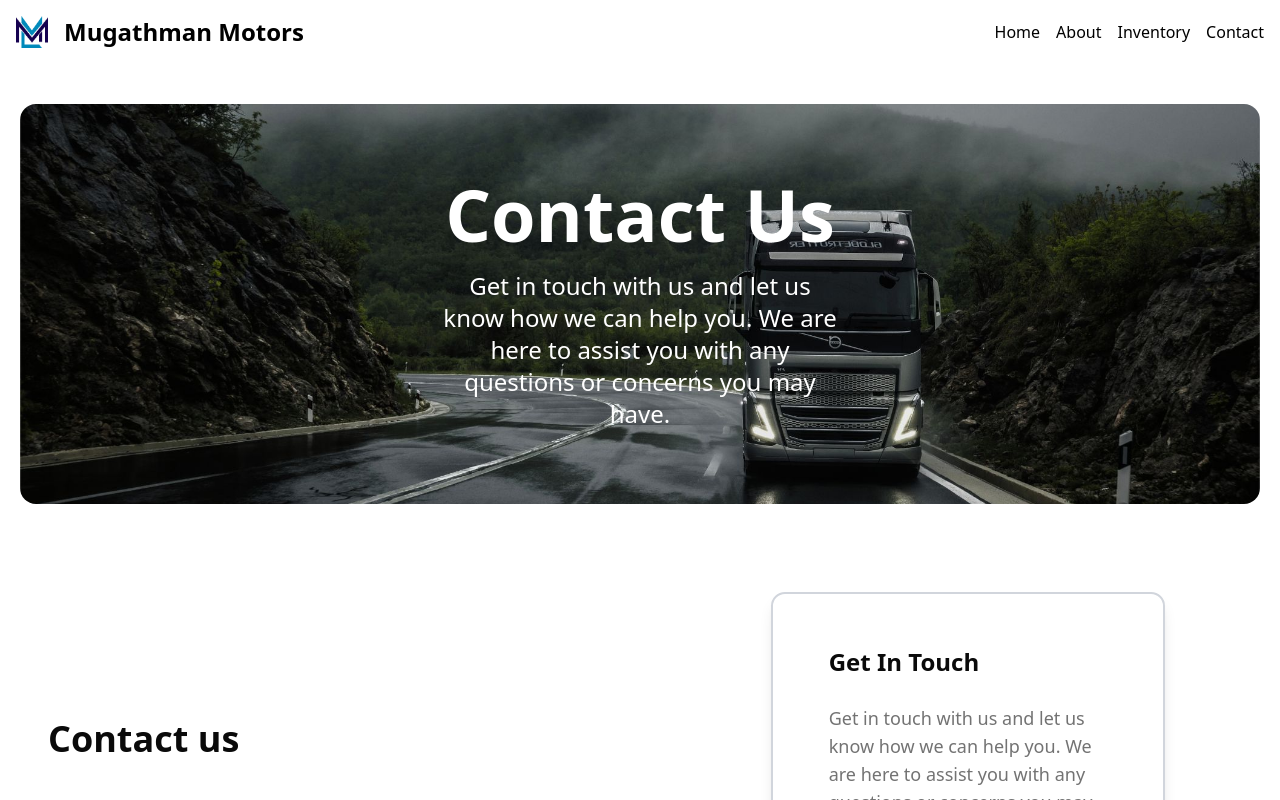
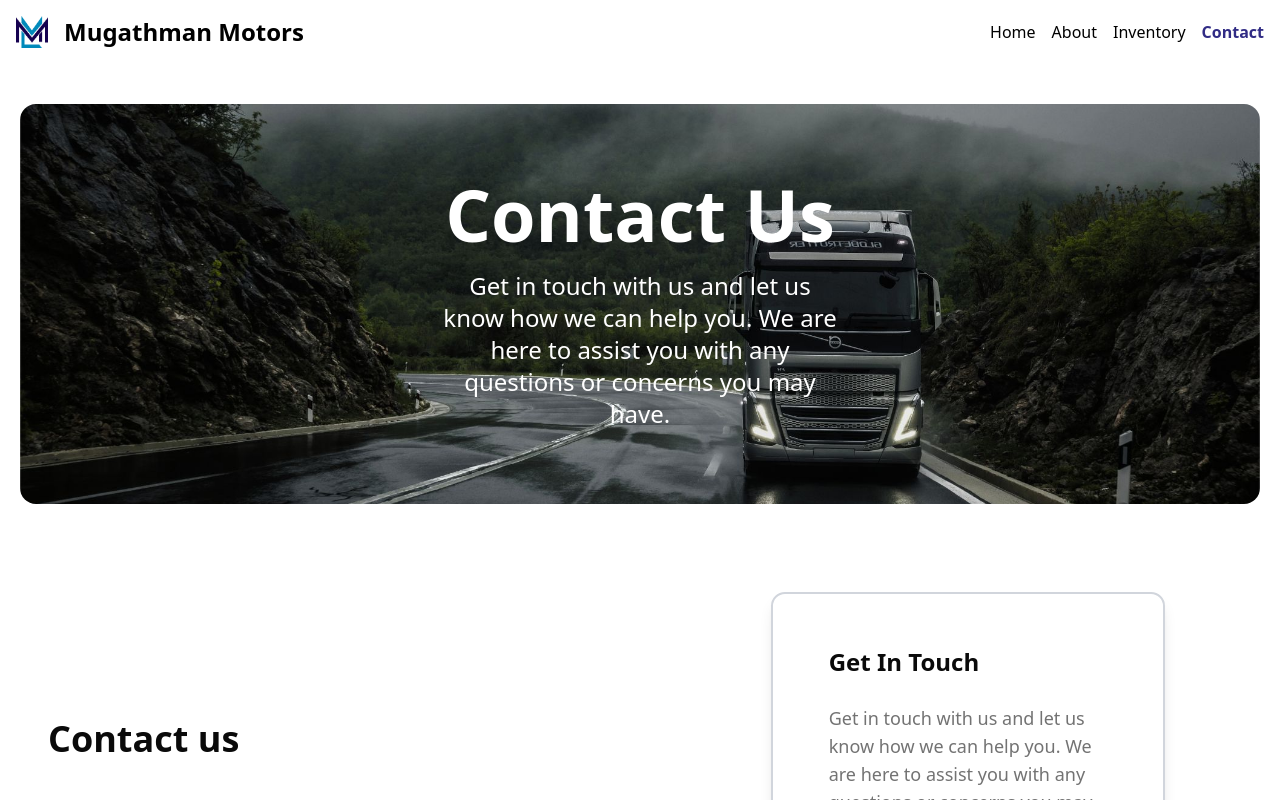
Before and after one commit to mugathmanmotorsdev/mugathmanmotors-update, a Next.js app: page /contact in a window 1280 px wide. Shown: the top 800 px of the page. Built offline with nearby package versions, Linux system fonts and the light colour scheme; no server answers.

Commit message:
navigation with active page and replaced about image

```diff
--- a/app/page.tsx
+++ b/app/page.tsx
@@ -158,7 +158,7 @@ export default function Home() {
         </div>
         <div className=" w-full md:w-1/2 mx-auto px-4">
           <Image
-            src="/hero-top-2.jpg"
+            src="/about.png"
             alt="About Mugathman Motors - Truck Dealer & Spare Parts in Kano, Nigeria"
             className="rounded-lg"
             width={700}
--- a/components/Navigators.tsx
+++ b/components/Navigators.tsx
@@ -2,9 +2,20 @@
 import { useState } from "react";
 import Link from "next/link";
 import { Menu } from "lucide-react";
+import { usePathname } from "next/navigation";
 
 export default function Navigator({responsive = false}: {responsive?: boolean}) {
     const [isOpen, setIsOpen] = useState<boolean>(false);
+    const pathname = usePathname();
+
+    const normalize = (p?: string) => {
+        if (!p) return "/";
+        return p === "/" ? "/" : p.replace(/\/+$/, "");
+    };
+
+    const isActive = (path: string) => {
+        return normalize(pathname) === normalize(path);
+    }
 
     return (
         <nav className="">
@@ -16,12 +27,13 @@ export default function Navigator({responsive = false}: {responsive?: boolean})
                 <Menu size={24} />
             </button>
             <ul
-                className={`${ responsive ? (`absolute left-0 w-full md:static flex flex-col md:flex-row gap-4 bg-white md:bg-transparent p-4 md:p-0 ${isOpen ? "block" : "hidden md:flex"}`) : "flex flex-row gap-4 bg-transparent" }`}
-                onClick={() => setIsOpen(false)}>
-                <li><Link href="/">Home</Link></li>
-                <li><Link href="/about">About</Link></li>
-                <li><Link href="/inventory">Inventory</Link></li>
-                <li><Link href="/contact">Contact</Link></li>
+                className={responsive ? `absolute left-0 w-full md:static flex flex-col md:flex-row gap-4 bg-white md:bg-transparent p-4 md:p-0 ${isOpen ? "block" : "hidden md:flex"}` : "flex flex-row gap-4 bg-transparent"}
+                onClick={() => setIsOpen(false)}
+            >
+                <li><Link href="/" className={isActive("/") ? "font-bold text-indigo-900" : ""} aria-current={isActive("/") ? "page" : undefined}>Home</Link></li>
+                <li><Link href="/about" className={isActive("/about") ? "font-bold text-indigo-900" : ""} aria-current={isActive("/about") ? "page" : undefined}>About</Link></li>
+                <li><Link href="/inventory" className={isActive("/inventory") ? "font-bold text-indigo-900" : ""} aria-current={isActive("/inventory") ? "page" : undefined}>Inventory</Link></li>
+                <li><Link href="/contact" className={isActive("/contact") ? "font-bold text-indigo-900" : ""} aria-current={isActive("/contact") ? "page" : undefined}>Contact</Link></li>
             </ul>
         </nav>
     );
```
Also changed, not shown: public/about.png (added).
